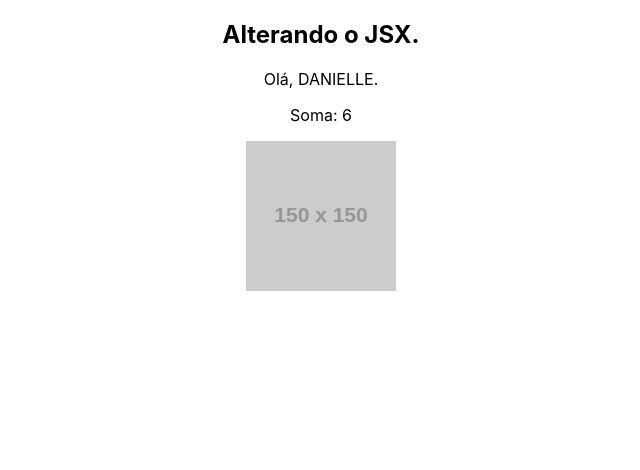
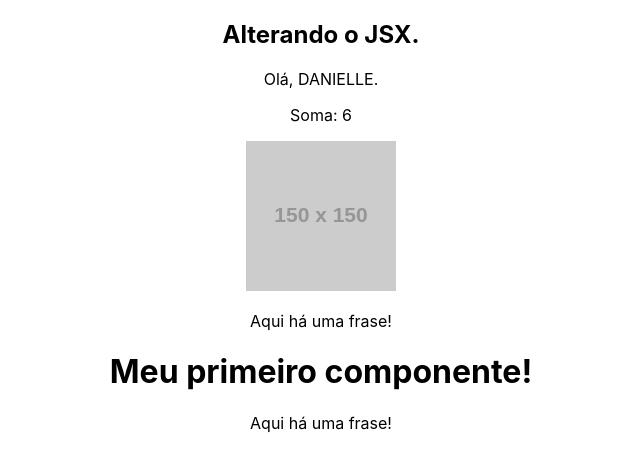
Before and after one commit to DanielleSantosss/Curso-React, a React (Create React App) app in the folder projeto-em-react/: page / in a window 1280 px wide. Shown: the top 470 px of the page, without its empty margins (319-959 px from the left). Built offline with nearby package versions, Linux system fonts and the light colour scheme; the HTML template or start-up script is replaced by a standard one.

Commit message:
Componentes.
Criando o primeiro componente em React.

```diff
--- a/projeto-em-react/src/App.js
+++ b/projeto-em-react/src/App.js
@@ -1,4 +1,5 @@
 import './App.css';
+import HelloWorld from './components/HelloWorld'
 
 function App() {
   const name = 'Danielle'
@@ -15,6 +16,7 @@
       <p>Olá, {newName}.</p>
       <p>Soma: {sum(1, 5)}</p>
       <img src={url} alt="Minha imagem." />
+      <HelloWorld/>
     </div>
   );
 }
--- /dev/null
+++ b/projeto-em-react/src/components/Frase.jsx
@@ -0,0 +1,8 @@
+function Frase(){
+    return (
+        <div>
+            <p>Aqui há uma frase!</p>
+        </div>
+    )
+}
+export default Frase
--- /dev/null
+++ b/projeto-em-react/src/components/HelloWorld.jsx
@@ -0,0 +1,13 @@
+import Frase from "./Frase"
+function HelloWorld() {
+    return (
+        <div>
+            <Frase/>
+            <h1>Meu primeiro componente!</h1>
+            <Frase/>
+        </div>
+
+    )
+}
+
+export default HelloWorld
```
